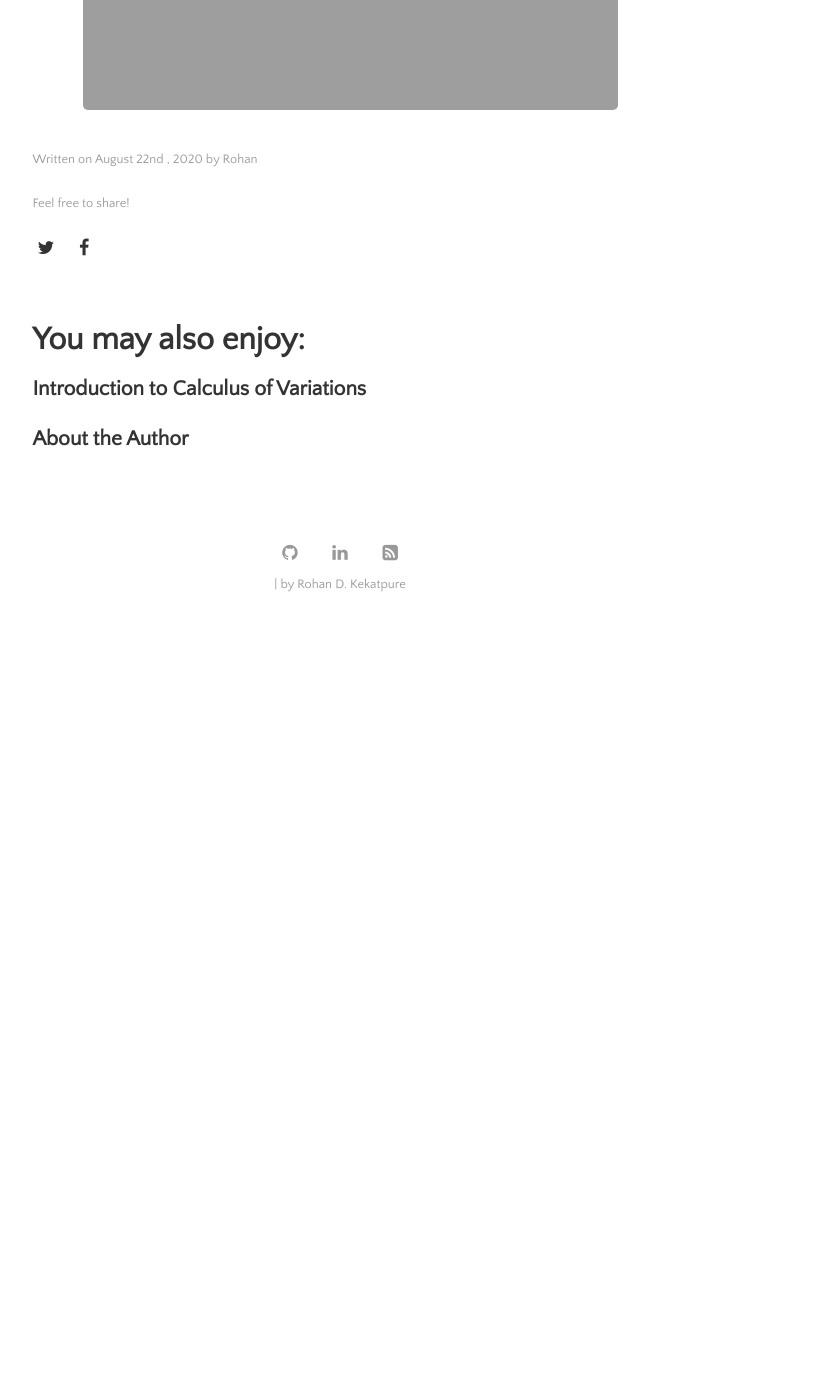
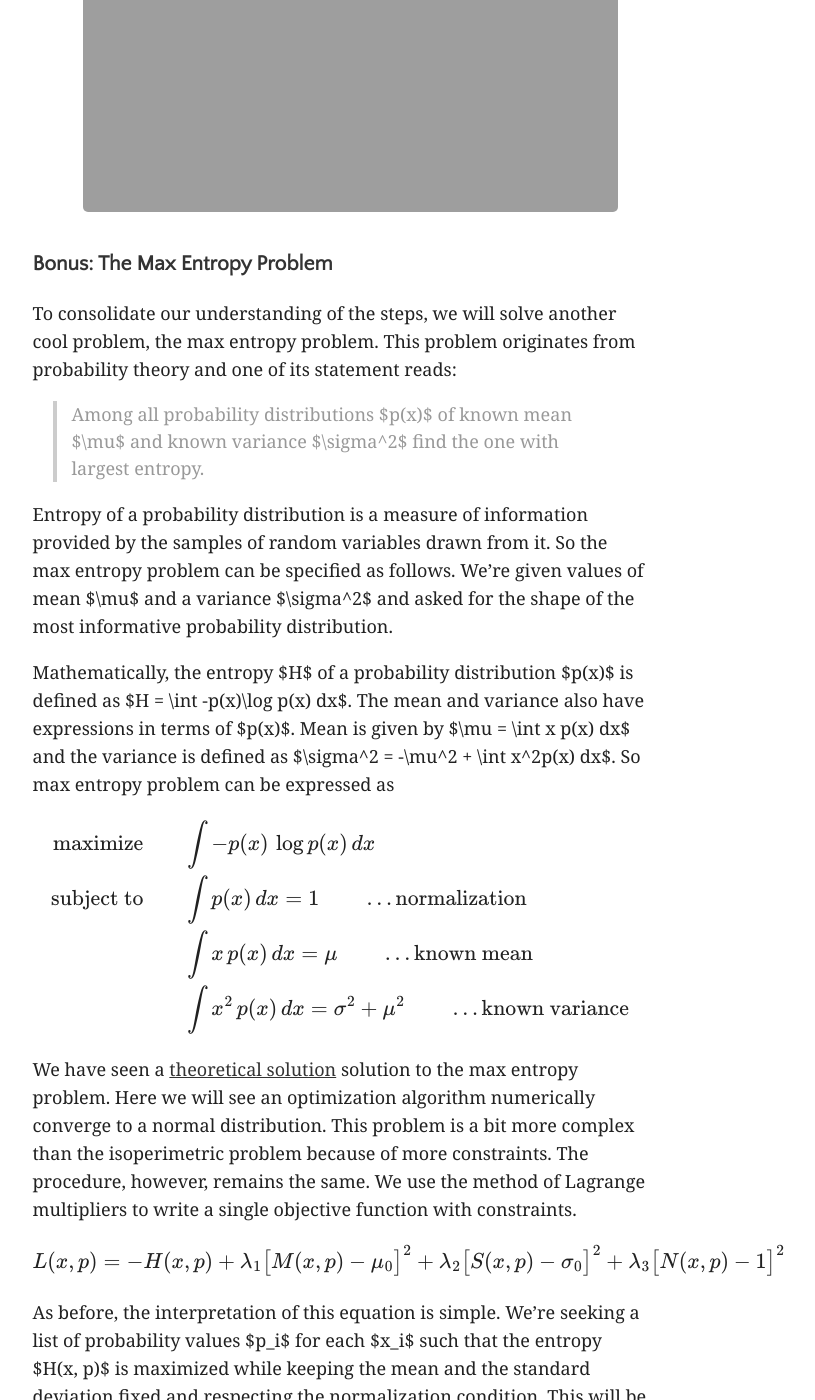
Before and after one commit to rohan-kekatpure/rohan-kekatpure.github.io, a Jekyll site: the page built from _posts/2020-08-22-fun-with-optimization.md, in a window 1280 px wide and 1400 px high, scrolled down 14838 px. Shown: the whole window, without its empty margins (300-1115 px from the left). Built offline with Jekyll 4.4.1, drawn with Linux system fonts in a browser that asks for light colours; formulas are drawn with MathJax 3; before the commit the page ends 15468 px from its top, so only the background shows below that; some of the changed text lies outside the part shown.

Commit message:
Maxentropy problem

````diff
--- a/_posts/2020-08-22-fun-with-optimization.md
+++ b/_posts/2020-08-22-fun-with-optimization.md
@@ -243,7 +243,7 @@ Following animation shows the convergence behavior of the first $10^5$ iteration
 algorithm recovers the circular shape to a reasonable accuracy.
 
 <figure>
-    <img src="{{site.url}}/assets/img/greedy.gif" alt='hello' width='800' style='margin: 10px;'>
+    <img src="{{site.url}}/assets/img/isoperimetric_greedy.gif" alt='hello' width='800' style='margin: 10px;'>
     <figcaption></figcaption>
 </figure>
 
@@ -329,14 +329,14 @@ def nnet_optimizer(r, theta, learning_rate, lambda1, algorithm):
 Here are the results. The first animation shows successful convergence of the Adam optimizer to the right solution.
 
 <figure>
-    <img src="{{site.url}}/assets/img/nnet_adam.gif" alt='hello' width='800' style='margin: 10px;'>
+    <img src="{{site.url}}/assets/img/isoperimetric_nnet_adam.gif" alt='hello' width='800' style='margin: 10px;'>
 </figure>
 
 However Adam often gets stuck in local minimums it cant get out of. A 'local minimum' is kind of a bad quality
 solution to the problem.
 
 <figure>
-    <img src="{{site.url}}/assets/img/nnet_stuck.gif" alt='hello' width='800' style='margin: 10px;'>
+    <img src="{{site.url}}/assets/img/isoperimetric_nnet_stuck.gif" alt='hello' width='800' style='margin: 10px;'>
 </figure>
 
 Below is the result of SGD optimizer with a momentum term. The convergence behavior of SGD is definitely less
@@ -344,14 +344,14 @@ dramatic than Adam. We needed to provide a momentum term (`momentum = 0.5`) to o
 converge.
 
 <figure>
-    <img src="{{site.url}}/assets/img/nnet_sgd_1.gif" alt='hello' width='800' style='margin: 10px;'>
+    <img src="{{site.url}}/assets/img/isoperimetric_nnet_sgd_1.gif" alt='hello' width='800' style='margin: 10px;'>
 </figure>
 
 Here is another run of SGD with a stronger momentum term (`momentum = 0.9`). The convergence is faster but feels less
 stable than the previous version.
 
 <figure>
-    <img src="{{site.url}}/assets/img/nnet_sgd_2.gif" alt='hello' width='800' style='margin: 10px;'>
+    <img src="{{site.url}}/assets/img/isoperimetric_nnet_sgd_2.gif" alt='hello' width='800' style='margin: 10px;'>
 </figure>
 
 
@@ -362,6 +362,9 @@ of any iterative optimization algorithm is to tell what the next input should be
 The greedy algorithm didn't use any information about the problem. So for the next iteration, it simply added a small
 random value to one of the elements of the $r$ list. This randomness is why it took $10^5$ iterations. Gradient descent
 will tell us _how much_ adjustment to make, and this will make it faster.
+
+In this section we will be deriving gradient descent equations from scratch. As such we will encounter more math than
+in the previous sections.
 
 $$
 \begin{equation*}
@@ -441,6 +444,94 @@ def gradient_descent(r, theta, C, learning_rate, lambda1):
 The following animation shows how our hand-coded gradient descent algorithm converges to its optimal shape.
 
 <figure>
-    <img src="{{site.url}}/assets/img/gradient_descent.gif" alt='hello' width='800' style='margin: 10px;'>
+    <img src="{{site.url}}/assets/img/isoperimetric_gradient_descent.gif" alt='hello' width='800' style='margin: 10px;'>
     <figcaption></figcaption>
 </figure>
+
+### Bonus: The Max Entropy Problem
+
+To consolidate our understanding of the steps, we will solve another cool problem, the max entropy problem. This
+problem originates from probability theory and one of its statement reads:
+
+> Among all probability distributions $p(x)$ of known mean $\mu$ and known variance $\sigma^2$ find the one with
+largest entropy.
+
+Entropy of a probability distribution is a measure of information provided by the samples of random variables drawn from
+it. So the max entropy problem can be specified as follows. We're given values of mean $\mu$ and a variance $\sigma^2$
+and asked for the shape of the most informative probability distribution.
+
+Mathematically, the entropy $H$ of a probability distribution $p(x)$ is defined as $H = \int -p(x)\log p(x) dx$. The
+mean and variance also have expressions in terms of $p(x)$. Mean is given by $\mu = \int x p(x) dx$ and the variance
+is defined as $\sigma^2 = -\mu^2 + \int x^2p(x) dx$. So max entropy problem can be expressed as
+
+$$
+\begin{align*}
+ \text{maximize}&\qquad \int -p(x)\, \log p(x)\, dx \\
+ \text{subject to}&\qquad \int p(x)\, dx = 1 \qquad \ldots \text{normalization}\\
+                  &\qquad \int x\, p(x)\, dx = \mu \qquad \ldots \text{known mean}\\
+                  &\qquad \int x^2\, p(x)\, dx = \sigma^2 + \mu^2 \qquad \ldots \text{known variance}
+\end{align*}
+$$
+
+We have seen a [theoretical solution]({% post_url 2020-08-11-calculus-of-variations %}) solution to the max entropy
+problem. Here we will see an optimization algorithm numerically converge to a normal distribution. This problem is a bit
+more complex than the isoperimetric problem because of more constraints. The procedure, however, remains the same. We
+use the method of Lagrange multipliers to write a single objective function with constraints.
+
+$$
+\begin{equation*}
+    L(x, p) = -H(x, p) + \lambda_1\big[M(x, p) - \mu_0\big]^2
+                       + \lambda_2\big[S(x, p) - \sigma_0\big]^2
+                       + \lambda_3\big[N(x, p) - 1 \big]^2
+
+\end{equation*}
+$$
+
+As before, the interpretation of this equation is simple. We're seeking a list of probability values $p_i$ for each
+$x_i$ such that the entropy $H(x, p)$ is maximized while keeping the mean and the standard deviation fixed and
+respecting the normalization condition. This will be achieved when the first term ($-H(x, p)$) is minimized and each of
+the square terms are close to $0$. Therefore a list of $p_i$ values that minimizes $L(x, p)$ will solve our problem.
+
+Similar to the isoperimetric problem we need to provide implementations of the entropy, mean, the standard deviation,
+the normalization and the loss functions. We provide the code below.
+
+```python
+def entropy(x, y):
+    return simps(-y * np.log(y), x)
+
+def mean(x, y):
+    return simps(x * y, x)
+
+def stddev(x, y):
+    mu = mean(x, y)
+    var = simps(x * x * y, x) - mu * mu
+    return np.sqrt(var)
+
+def norm(x, y):
+    return simps(y, x)
+
+def loss(x, y, mu0, sigma0, lambda1, lambda2, lambda3):
+    H = entropy(x, y)
+    M = mean(x, y)
+    S = stddev(x, y)
+    N = norm(x, y)
+    L = -H + lambda1 * (M - mu0) ** 2 \
+           + lambda2 * (S - sigma0) ** 2 \
+           + lambda3 * (N - 1.0) ** 2
+    return L
+```
+
+The next step is to minimize the loss using greedy and the various gradient descent algorithms. The implementation of
+the greedy and the Pytorch methods is similar to the way we did it for the isoperimetric problem. The implementation
+can be found in our Github repository. The results are below. First we can see that the greedy algorithm converges to
+a Gaussian.
+
+<figure>
+    <img src="{{site.url}}/assets/img/maxentropy_greedy.gif" alt='hello' width='800' style='margin: 10px;'>
+    <figcaption></figcaption>
+</figure>
+
+<figure>
+    <img src="{{site.url}}/assets/img/maxentropy_gradient_descent.gif" alt='hello' width='800' style='margin: 10px;'>
+    <figcaption></figcaption>
+</figure>
--- a/assets/css/main.css
+++ b/assets/css/main.css
@@ -22,6 +22,7 @@ body {
   font-size: 18px;
   color: #212121;
   line-height: 1.75rem;
+  /*background-color: #d0d0d0;*/
 }
 
 @media (max-width: 30em) {
````
Also changed, not shown: other parts of _posts/2020-08-22-fun-with-optimization.md (+3 -3 lines), assets/img/cards.jpg (deleted), assets/img/mountains.jpg (deleted), assets/img/spools.jpg (deleted), 9 other files.
